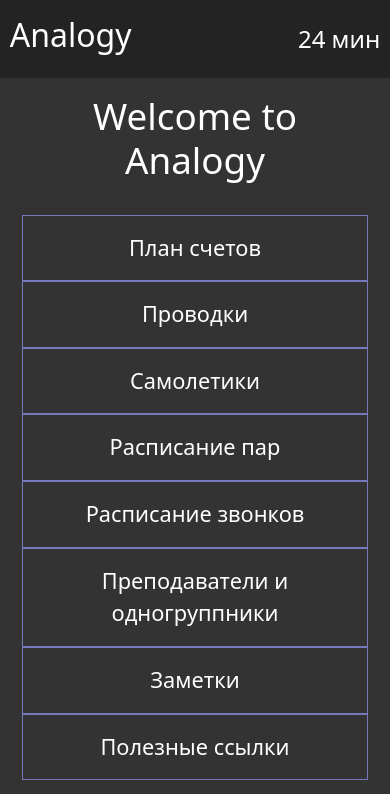
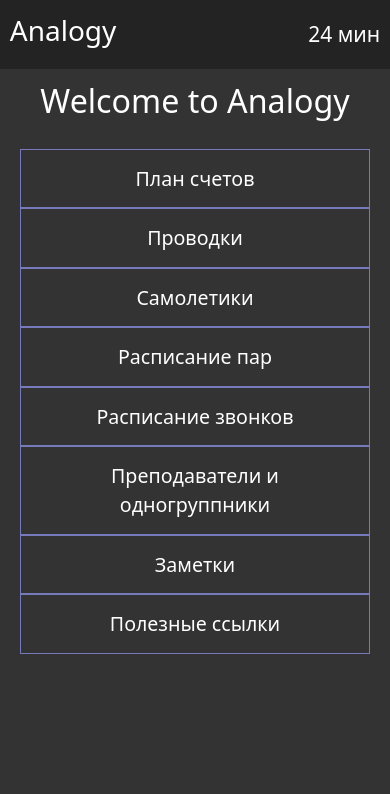
Before and after one commit to Kiminatory/Amalogy, a plain HTML site: page index.html in a window 390 px wide. Drawn offline with nearby package versions, Linux system fonts and the light colour scheme.

Commit message:
Update style.css

```diff
--- a/css/style.css
+++ b/css/style.css
@@ -151,15 +151,56 @@ td{
 }
 
 @media (max-width: 575.98px) {
+        :root{
+        font-size: 14px;
+    }
+
+.main__menu {
+    width: 100%;
+    margin: 0 auto;
+    }
+    .main__menu h2 {
+        font-size: 2.3rem;
+        margin: 2rem 0;
+    }
+    .time{
+        display: flex;
+        align-items: center;
+        justify-content: center;
+    }
+    .time h2{
+        font-size: 1.5rem;
+        margin: 0;
+    }
+    .sublogo {
+        display: none;
+    }
+    .list .link{
+        display: block;
+        border: 1px solid var(--color1);
+        font-size: 1.4rem;
+        padding: 1rem;
+        transition-duration: 0.4s;
+    }
+
+    td{
+        border: 1px solid #fff;
+        padding: 1rem;
+        font-size: 1.25rem;
+        transition-duration: 0.4s;
+    }
+    table{
+        width: 100%;
+    }
+ }
+
+
+@media (max-width: 767.98px) {
 
  }
 
 
-@media (max-width: 767.98px) {
- }
-
-
-@media (max-width: 991.98px) {
+/* @media (max-width: 991.98px) {
     :root{
         font-size: 16px;
     }
@@ -201,7 +242,7 @@ td{
     table{
         width: 100%;
     }
- }
+ } */
 
 
 @media (max-width: 1199.98px) {  }
```
